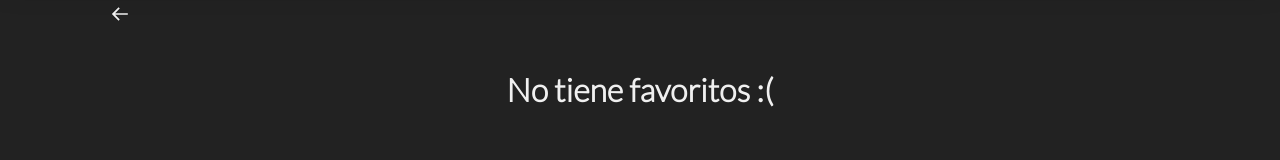
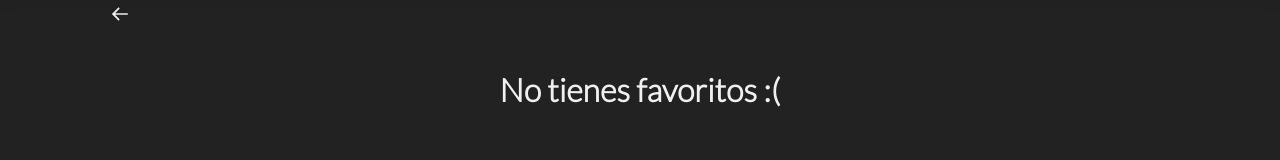
Before and after one commit to alejandroacd/shopnet, a React (Create React App) app in the folder client/: page /me/1/favorites in a window 1280 px wide. Shown: the part 130-290 px from the top of the page. Built offline with nearby package versions, Linux system fonts and the light colour scheme.

Commit message:
Favorites Storage fixed

```diff
--- a/client/src/components/Favorites/Favorites.js
+++ b/client/src/components/Favorites/Favorites.js
@@ -17,7 +17,7 @@ const Favorites = () => {
 
         <div className='favorites_box'>
             <BiArrowBack style={{color: 'var(--primary)', margin: '1em'}} onClick={() => navigate(-1)} />
-            <h1> {favorites.length > 0 ? "Favoritos"  : 'No tiene favoritos :('} </h1>
+            <h1> {favorites.length > 0 ? "Favoritos"  : 'No tienes favoritos :('} </h1>
         {favorites.map(x => {
             return (
                 <ProductCard key={x.url} productName={x.productName} price={x.price} image1={x.image1} url={x.url} />
--- a/client/src/contexts/CartContext.js
+++ b/client/src/contexts/CartContext.js
@@ -14,8 +14,9 @@ export const CartProvider = ({ children }) => {
 
 
     useEffect(() => {
-        console.log(favorites)
+
     }, [])
+
 
     const addToFavorites = (product) => {
 
```
